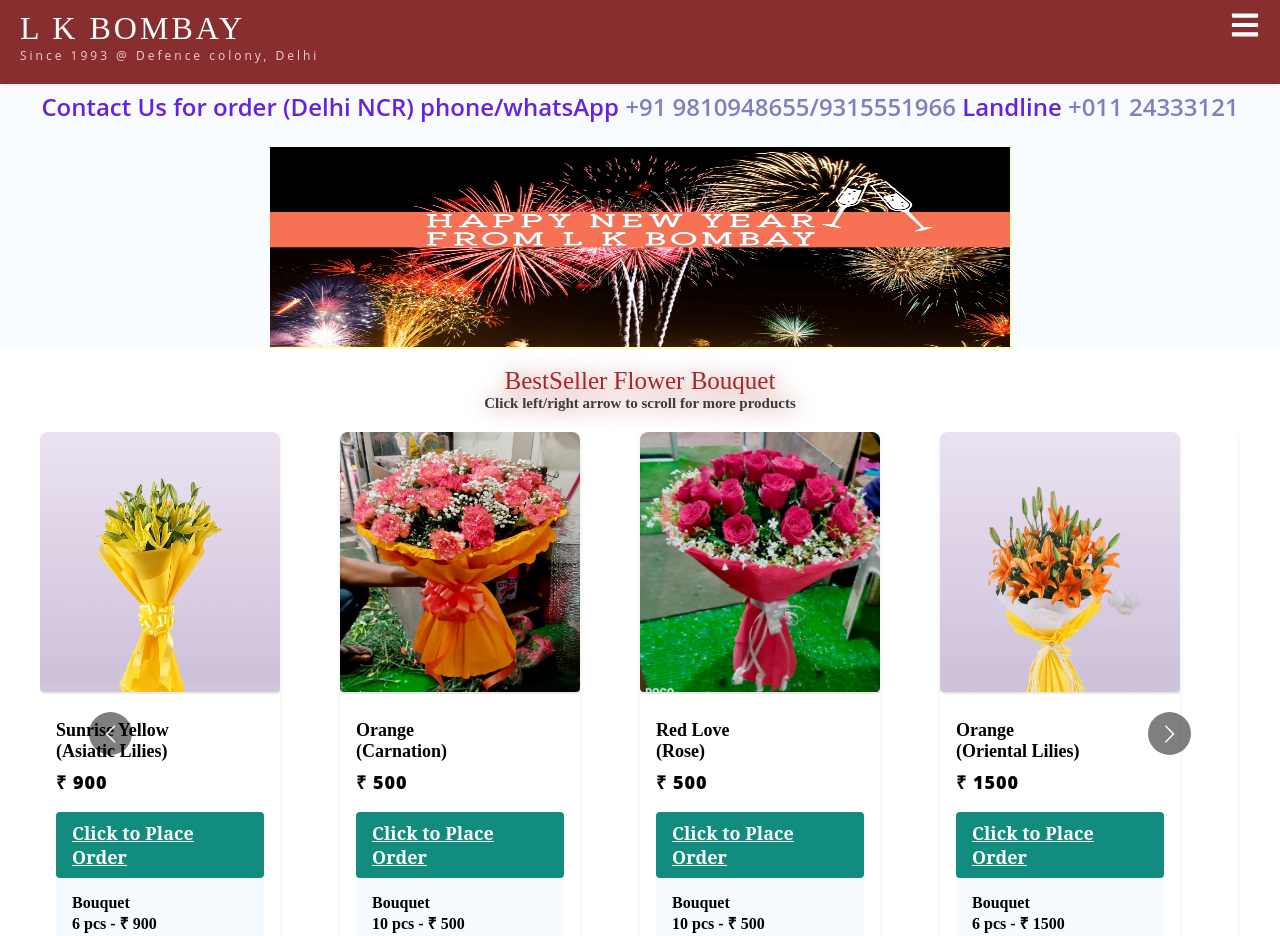
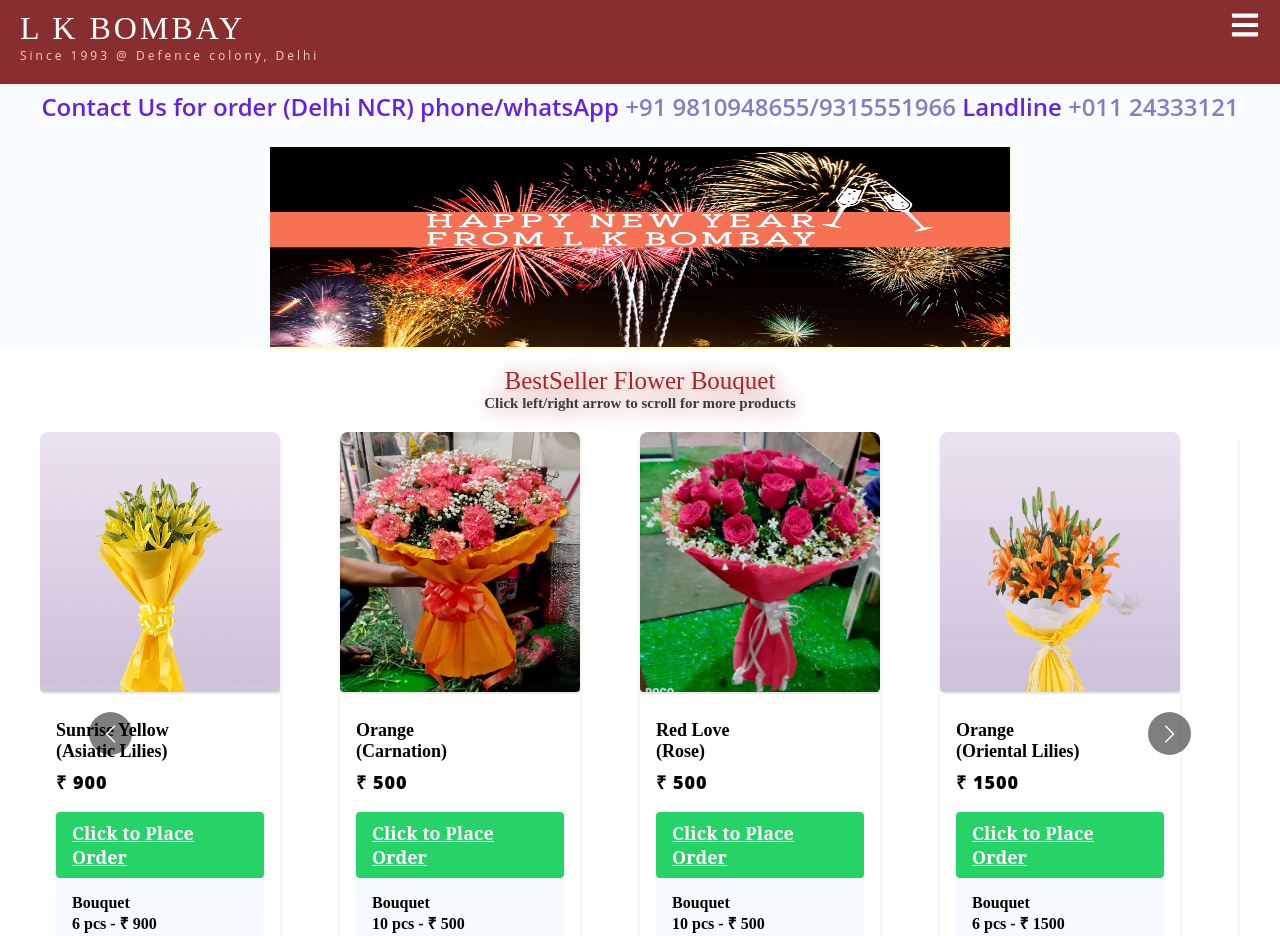
Before and after one commit to bhanupsingh77/flowe01, a Next.js app: page / in a window 1280 px wide. Shown: the top 936 px of the page. Built offline with nearby package versions, Linux system fonts and the light colour scheme.

Commit message:
minor fix

```diff
--- a/src/components/orderCallButton.js
+++ b/src/components/orderCallButton.js
@@ -2,7 +2,7 @@ import styles from "../../styles/whatsAppButton.module.css";
 
 const OrderCallButton = () => {
   return (
-    <a className={styles.button} href="tel:919315551966">
+    <a className={styles.button} href="tel:9315551966">
       Click to Place Order
     </a>
   );
--- a/styles/whatsAppButton.module.css
+++ b/styles/whatsAppButton.module.css
@@ -5,17 +5,18 @@
   padding: 9px 16px;
   border: none;
   border-radius: 4px;
-  background-color: #128c7e;
+  background-color: #25d366;
   color: #ffffff;
   font-size: 18px;
   font-weight: 900;
   cursor: pointer;
   transition: all 0.3s ease-in-out;
   font-family: "serif";
+  text-decoration: "none";
 }
 
 .button:hover {
-  background-color: #25d366;
+  background-color: #128c7e;
 }
 
 .icon {
```
